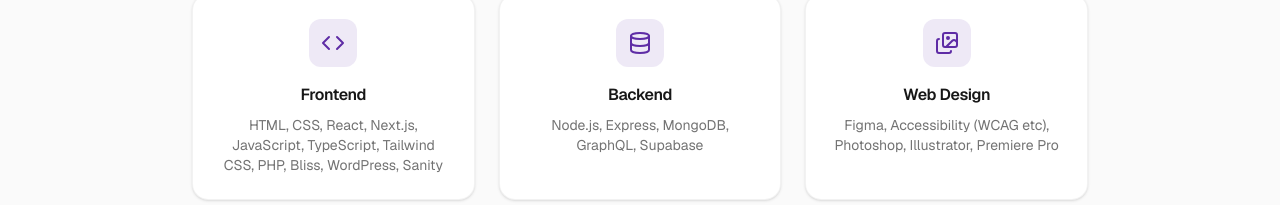
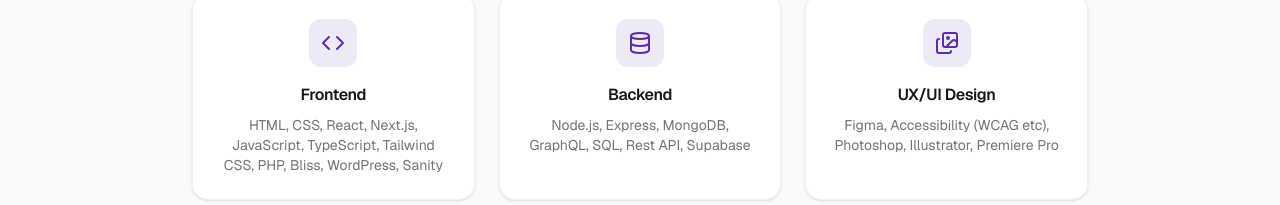
Before and after one commit to linusHernvall/portfolio, a Next.js app: page / in a window 1280 px wide. Shown: the part 590-795 px from the top of the page. Built offline with nearby package versions, Linux system fonts and the light colour scheme.

Commit message:
Updated skills text.

```diff
--- a/src/app/page.tsx
+++ b/src/app/page.tsx
@@ -99,7 +99,7 @@
             </div>
             <h3 className="font-semibold mb-2">Backend</h3>
             <p className="text-sm text-muted-foreground">
-              Node.js, Express, MongoDB, GraphQL, Supabase
+              Node.js, Express, MongoDB, GraphQL, SQL, Rest API, Supabase
             </p>
           </div>
 
@@ -107,7 +107,7 @@
             <div className="w-12 h-12 bg-primary/10 rounded-lg flex items-center justify-center mx-auto mb-4 transition-colors duration-200">
               <Images className="h-6 w-6 text-primary" />
             </div>
-            <h3 className="font-semibold mb-2">Web Design</h3>
+            <h3 className="font-semibold mb-2">UX/UI Design</h3>
             <p className="text-sm text-muted-foreground">
               Figma, Accessibility (WCAG etc), Photoshop, Illustrator, Premiere
               Pro
```
